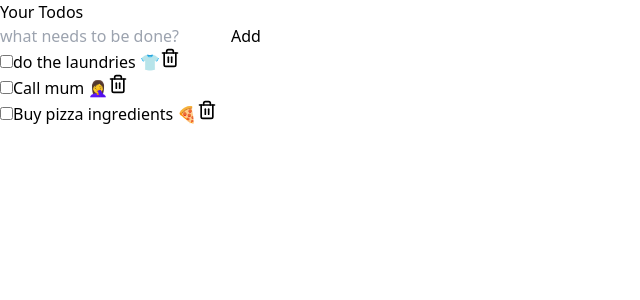
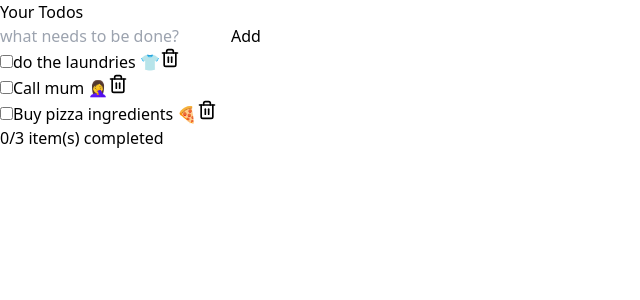
Before and after one commit to funkysung/learn_react_todolist, a React (Vite) app in the folder react-todolist/: page / in a window 1280 px wide. Shown: the top 300 px of the page, without its empty margins (0-640 px from the left). Built offline with nearby package versions, Linux system fonts and the light colour scheme.

Commit message:
added text that shows summary added button that deletes all completed todo tasks

```diff
--- a/react-todolist/src/App.tsx
+++ b/react-todolist/src/App.tsx
@@ -3,6 +3,7 @@ import { useState } from "react";
 import { dummyData } from "./data/todos"
 import AddTodoForm from "./components/AddTodoForm";
 import TodoList from "./components/TodoList";
+import TodoSummary from "./components/TodoSummary";
 
 function App() {
   const [todos, setTodos] = useState(dummyData)
@@ -29,6 +30,10 @@ function App() {
     setTodos(prevTodos => prevTodos.filter(todo => todo.id !== id)) // set todo, make copy of prev todo, copy into the prevtodo the current array wiwth those with unmatching id filtered out
   }
 
+  function deleteAllCompleted() {
+    setTodos(prevTodos => prevTodos.filter(todo => !todo.completed))
+  }
+
   return (
     <main className = "py-10 h-screen space-y-5 overflow-y-auto">
       <h1 className="font-bold text-3xl text-center">
@@ -42,6 +47,10 @@ function App() {
         onDelete={deleteTodo}
         />
       </div>
+      <TodoSummary
+      todos={todos}
+      deleteAllCompleted={deleteAllCompleted}
+      />
     </main>
   )
 }
--- a/react-todolist/src/components/TodoSummary.tsx
+++ b/react-todolist/src/components/TodoSummary.tsx
@@ -0,0 +1,29 @@
+import { Todo } from "../types/todo";
+
+interface TodoSummaryProps {
+    todos: Todo[];
+    deleteAllCompleted: () => void;
+}
+
+export default function TodoSummary({
+    todos,
+    deleteAllCompleted
+}: TodoSummaryProps) {
+    const completedTodos = todos.filter(todo => todo.completed)
+
+    return (
+        <div className="text-center space-y-2">
+            <p className="text-sm font-medium">
+                {completedTodos.length}/{todos.length} item(s) completed
+            </p>
+            {completedTodos.length > 0 && (
+                <button
+                onClick={deleteAllCompleted}
+                className="text-red-500 hover:underline text-sm font-medium"
+                >
+                    Delete all completed
+                </button>
+            )}
+        </div>
+    )
+}
```
